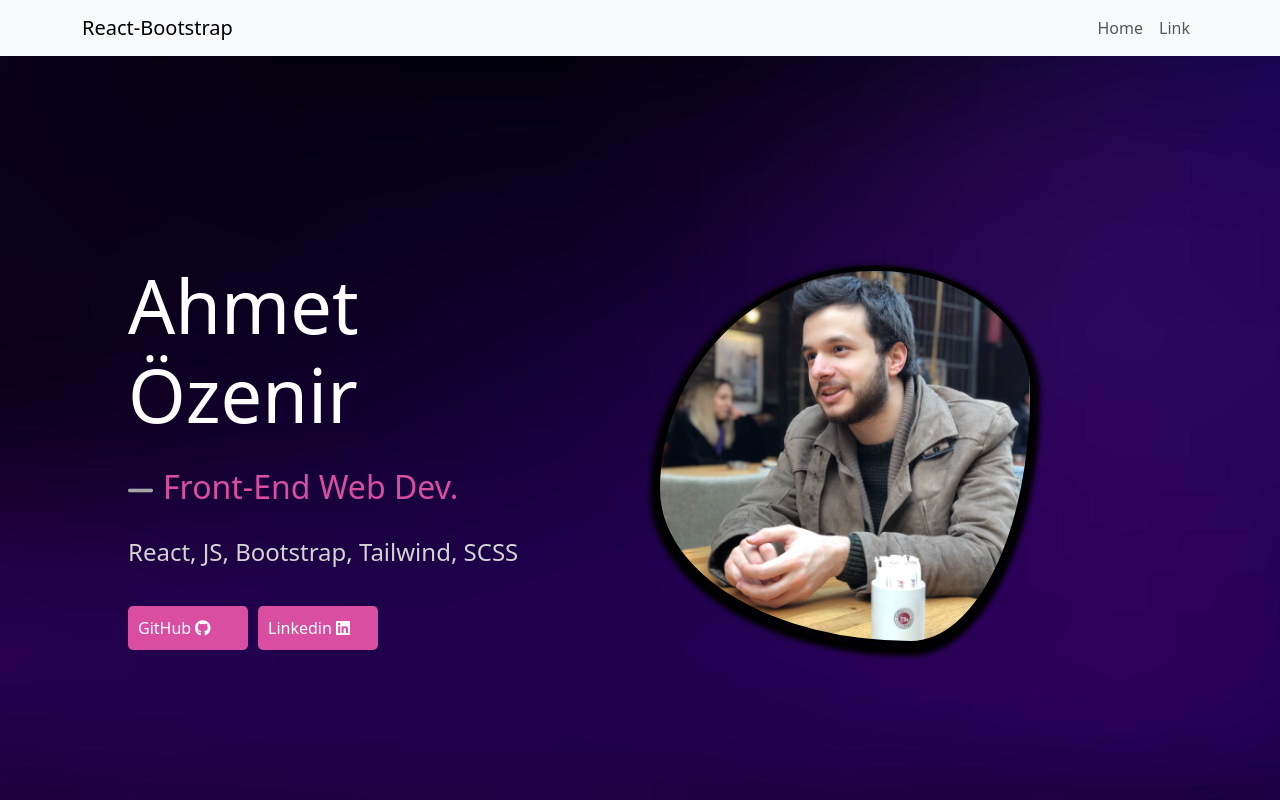
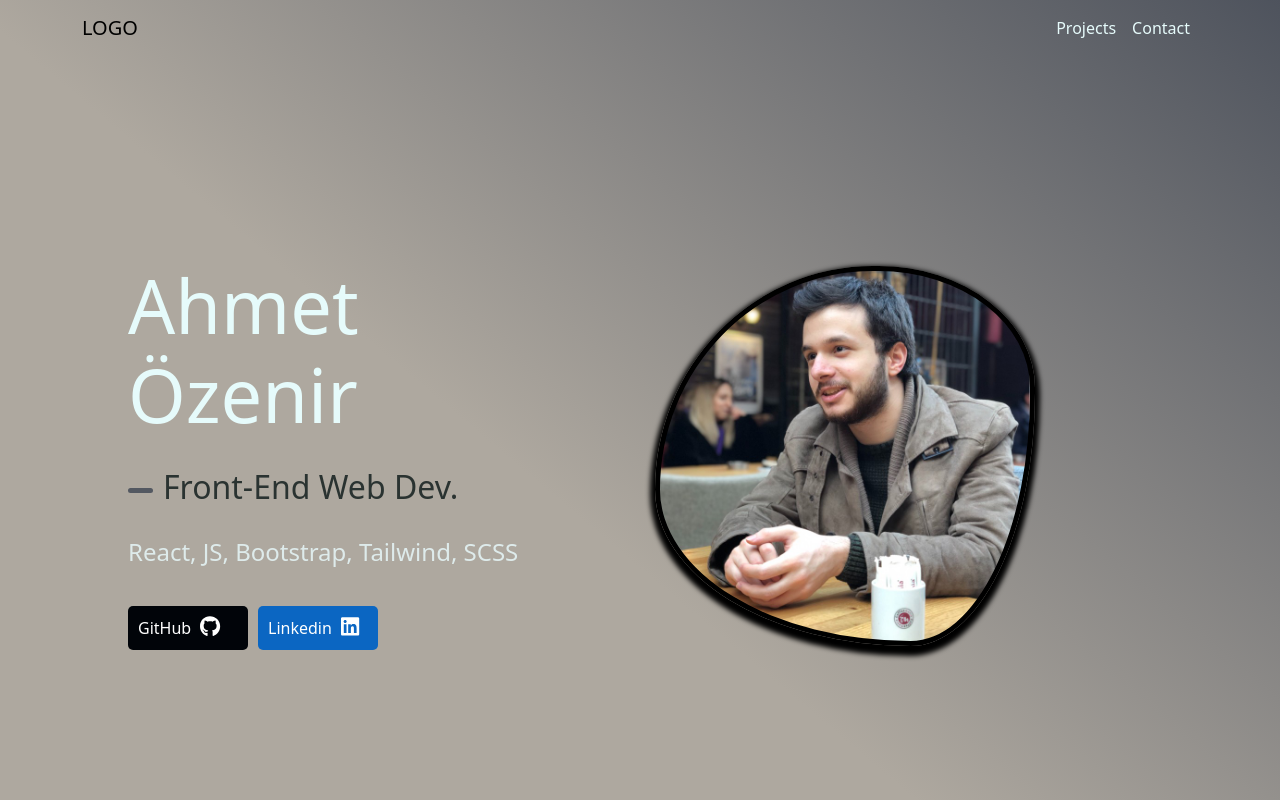
Before and after one commit to ahm3tozenir/portifolio, a React (Vite) app: page / in a window 1280 px wide. Built offline with nearby package versions, Linux system fonts and the light colour scheme.

Commit message:
design changes

```diff
--- a/src/App.jsx
+++ b/src/App.jsx
@@ -4,8 +4,6 @@ import Projects from "./pages/projects"
 import Index404 from "./pages/404"
 
 import 'bootstrap/dist/css/bootstrap.min.css';
-
-
 
 
 
--- a/src/components/contact.jsx
+++ b/src/components/contact.jsx
@@ -28,8 +28,8 @@ const Left = styled.div`
 `
 
 const Title = styled.h1`
-  font-weight: 200;
-
+  font-weight: 600;
+  color: #2A3331;
 `
 
 const Form = styled.form`
@@ -44,24 +44,38 @@ const Input = styled.input`
   background-color: #dedede;
   border: none;
   border-radius: 5px;
+  &:focus{
+    outline: 2px solid #2A3331;
+  }
 `
 
 const TextArea = styled.textarea`
   padding: 20px;
   background-color: #dedede;
+  min-height: 100px;
+  max-height: 280px;
   border: none;
   border-radius: 5px;
+  &:focus{
+    outline: 2px solid #2A3331;
+  }
 `
 
 const Button = styled.button`
-  background-color: #de4ea2;
+  background-color: #2A3331;;
+  transition: 0.3s ease-in-out;
   color: white;
   border: none;
   border-radius: 5px;
   cursor: pointer;
   font-weight: bold;
   padding: 20px;
-
+  &:hover{
+    background-color: #2a3331cc;
+  }
+  &:focus{
+    outline: 2px solid #989898;
+  }
 `
 
 const Right = styled.div`
@@ -94,7 +108,7 @@ function Contact() {
       <Container>
         <Left>
           <Form ref={ref} onSubmit={handleSubmit}>
-            <Title>Contact Us</Title>
+            <Title>Contact Me</Title>
             <Input placeholder="Name" name='name' required/>
             <Input type='email' placeholder="Email" name='email' required/>
             <TextArea placeholder="Write Your Message" name='message' rows={10} required/>
--- a/src/components/cube.jsx
+++ b/src/components/cube.jsx
@@ -38,7 +38,7 @@ function Cube() {
         <meshStandardMaterial>
             <RenderTexture  attach="map">
                 <PerspectiveCamera makeDefault position={[0,0,pos]}/>
-                <color attach='background' args={["#dc9dcd"]}/>
+                <color attach='background' args={["#3DFFD5"]}/>
                 <Text ref={textRef} fontsize={3} color="#555">
                     {msg}
                 </Text>
--- a/src/components/hero.jsx
+++ b/src/components/hero.jsx
@@ -31,29 +31,33 @@ const Left = styled.div`
 
 const Title = styled.h1`
   font-size: 74px;
+  color: #E6FBFB;
 `
 
-const WhatWeDo = styled.div`
+const Skills = styled.div`
   display: flex;
   align-items: center;
   gap: 10px;
 `
 
-const Line = styled.img`
+const Line = styled.div`
+  background-color: #535861;
+  width: 25px;
   height: 5px;
+  border-radius: 4px;
 `
 
 const Subtitle = styled.h2`
-  color: #da4ea2;
+  color: #2A3331;
 `
 
 const Desc = styled.p`
   font-size: 24px;
-  color: lightgray;
+  color: #deebeb;
 `
 
 const Button = styled.div`
-  background-color: #da4ea2;
+  background-color: #2A3331;
   color: white;
   font-weight: 500;
   width: 120px;
@@ -61,6 +65,27 @@ const Button = styled.div`
   border: none;
   border-radius: 5px;
   cursor: pointer;
+  transition: 0.3s ease-in-out;
+`
+
+const GitBtn = styled(Button)`
+  background-color: #010409;
+  &:hover{
+    background-color: white;
+    .social{
+      color: #010409;
+    }
+  }
+`
+
+const LinBtn = styled(Button)`
+  background-color: #0B66C2;
+  &:hover{
+    background-color: white;
+    .social{
+      color: #0B66C2;
+    }
+  }
 `
 
 const BtnWrapper = styled.div`
@@ -108,14 +133,14 @@ function Hero() {
         <Container>
           <Left>
             <Title>Ahmet Özenir</Title>
-            <WhatWeDo>
-              <Line src="./img/line.png"></Line>
+            <Skills>
+              <Line></Line>
               <Subtitle>Front-End Web Dev.</Subtitle>
-            </WhatWeDo>
+            </Skills>
             <Desc>React, JS, Bootstrap, Tailwind, SCSS</Desc>
             <BtnWrapper>
-              <Button>GitHub <FontAwesomeIcon icon={faGithub} /></Button>
-              <Button>Linkedin <FontAwesomeIcon icon={faLinkedin} /></Button>
+              <GitBtn><a className="social" href="">GitHub <FontAwesomeIcon style={{fontSize:'1.3rem', marginLeft:'5px'}} icon={faGithub} /></a></GitBtn>
+              <LinBtn><a className="social" href="">Linkedin <FontAwesomeIcon style={{fontSize:'1.3rem', marginLeft:'5px'}} icon={faLinkedin} /></a></LinBtn>
             </BtnWrapper>
           </Left>
           <Right>
--- a/src/components/nvbr.jsx
+++ b/src/components/nvbr.jsx
@@ -5,14 +5,14 @@ import Navbar from 'react-bootstrap/Navbar';
 
 function Nvbr() {
   return (
-    <Navbar expand="lg" className="bg-body-tertiary">
+    <Navbar expand="lg" className="bg-body-transparent">
       <Container>
-        <Navbar.Brand href="#home">React-Bootstrap</Navbar.Brand>
+        <Navbar.Brand href="#home">LOGO</Navbar.Brand>
         <Navbar.Toggle aria-controls="basic-navbar-nav" />
         <Navbar.Collapse id="basic-navbar-nav">
           <Nav className="ms-auto">
-            <Nav.Link href="#home">Home</Nav.Link>
-            <Nav.Link href="#link">Link</Nav.Link>
+            <Nav.Link className='nav-text-color' href="#home">Projects</Nav.Link>
+            <Nav.Link className='nav-text-color' href="#link">Contact</Nav.Link>
           </Nav>
         </Navbar.Collapse>
       </Container>
--- a/src/index.css
+++ b/src/index.css
@@ -4,8 +4,19 @@
   box-sizing: border-box;
 }
 body{
-  background-color: rebeccapurple;
+  background: linear-gradient(220deg, rgba(78,83,93,1) 0%, rgba(174,168,159,1) 59%);
 }
 .link{
   text-decoration: none;
+  color: #1CA88D;
+  width: 100%;
+  height: 100%;
+  display: block;
 }
+.social{
+  text-decoration: none;
+  color: white;
+}
+.nav-text-color{
+  color: #E6FBFB;
+}
--- a/src/pages/404.jsx
+++ b/src/pages/404.jsx
@@ -36,7 +36,8 @@ const Right = styled.div`
 `
 
 const Title = styled.h1`
-  font-size: 74px;
+  font-size: 58px;
+  color: #E6FBFB;
 `
 
 const WhatWeDo = styled.div`
@@ -45,16 +46,20 @@ const WhatWeDo = styled.div`
   gap: 10px;
 `
 
-const Line = styled.img`
+const Line = styled.div`
+  background-color: #535861;
+  width: 25px;
   height: 5px;
+  border-radius: 4px;
 `
 
 const Subtitle = styled.h2`
-  color: #da4ea2;
+  color: #3DFFD5;
 `
 
 const Button = styled.div`
-  background-color: #da4ea2;
+  background-color: #2A3331;
+  transition: 0.3s ease-in-out;
   color: white;
   font-weight: 500;
   width: 250px;
@@ -62,6 +67,9 @@ const Button = styled.div`
   border: none;
   border-radius: 5px;
   cursor: pointer;
+  &:hover{
+    background-color: #2a3331cc;
+  }
 `
 
 function Index404() {
@@ -79,7 +87,7 @@ function Index404() {
           <Right>
             <Title>We couldn’t find that page.</Title>
             <WhatWeDo>
-              <Line src="./img/line.png"></Line>
+              <Line></Line>
               <Subtitle>404 <FontAwesomeIcon icon={faFaceSadTear} /></Subtitle>
             </WhatWeDo>
             <Button><Link className='link' to={'/'}>Click To Return HomePage</Link></Button>
--- a/src/pages/index.jsx
+++ b/src/pages/index.jsx
@@ -4,7 +4,6 @@ import Contact from "../components/contact"
 
 const Container = styled.div`
   height: 100vh;
-  background: url('./img/bg.jpeg');
   color: white;
   scroll-snap-type: y mandatory;
   scroll-behavior: smooth;
@@ -19,7 +18,7 @@ function Index() {
   return (
     <Container>
         <Hero/>
-        <Contact/>
+        <Contact id='a'/>
     </Container>
   )
 }
```
Also changed, not shown: public/img/line.png (deleted).
